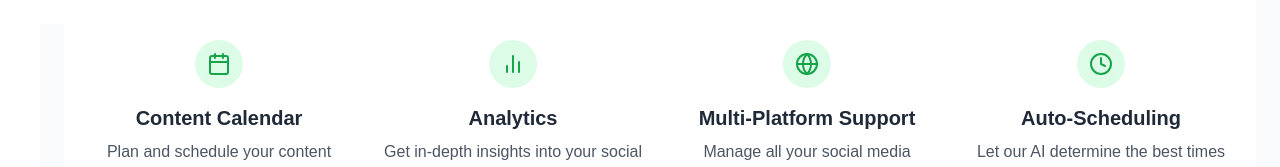
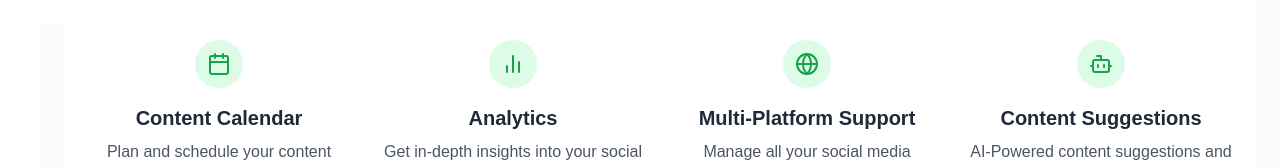
Before and after one commit to karan-panda/Tech_G, a Next.js app: page / in a window 1280 px wide. Shown: the part 776-943 px from the top of the page. Built offline with nearby package versions, Linux system fonts and the light colour scheme.

Commit message:
landing page features changes

```diff
--- a/app/page.js
+++ b/app/page.js
@@ -6,7 +6,7 @@ import Link from "next/link";
 import { ChevronUp } from "lucide-react";
 import { ChevronDown } from "lucide-react";
 import { Sprout, Facebook, Twitter, Instagram, Linkedin } from "lucide-react";
-import { Calendar, BarChart2, Globe, Clock } from "lucide-react";
+import { Calendar, BarChart2, Globe, Bot } from "lucide-react";
 import Image from "next/image";
 
 
@@ -99,10 +99,10 @@ const features = [
       "Manage all your social media accounts from one centralized dashboard.",
   },
   {
-    icon: <Clock className="h-6 w-6 text-green-600" />,
-    title: "Auto-Scheduling",
+    icon: <Bot className="h-6 w-6 text-green-600" />,
+    title: "Content Suggestions",
     description:
-      "Let our AI determine the best times to post for maximum engagement.",
+      "AI-Powered content suggestions and post ideas to keep your audience engaged",
   },
 ];
 
```
